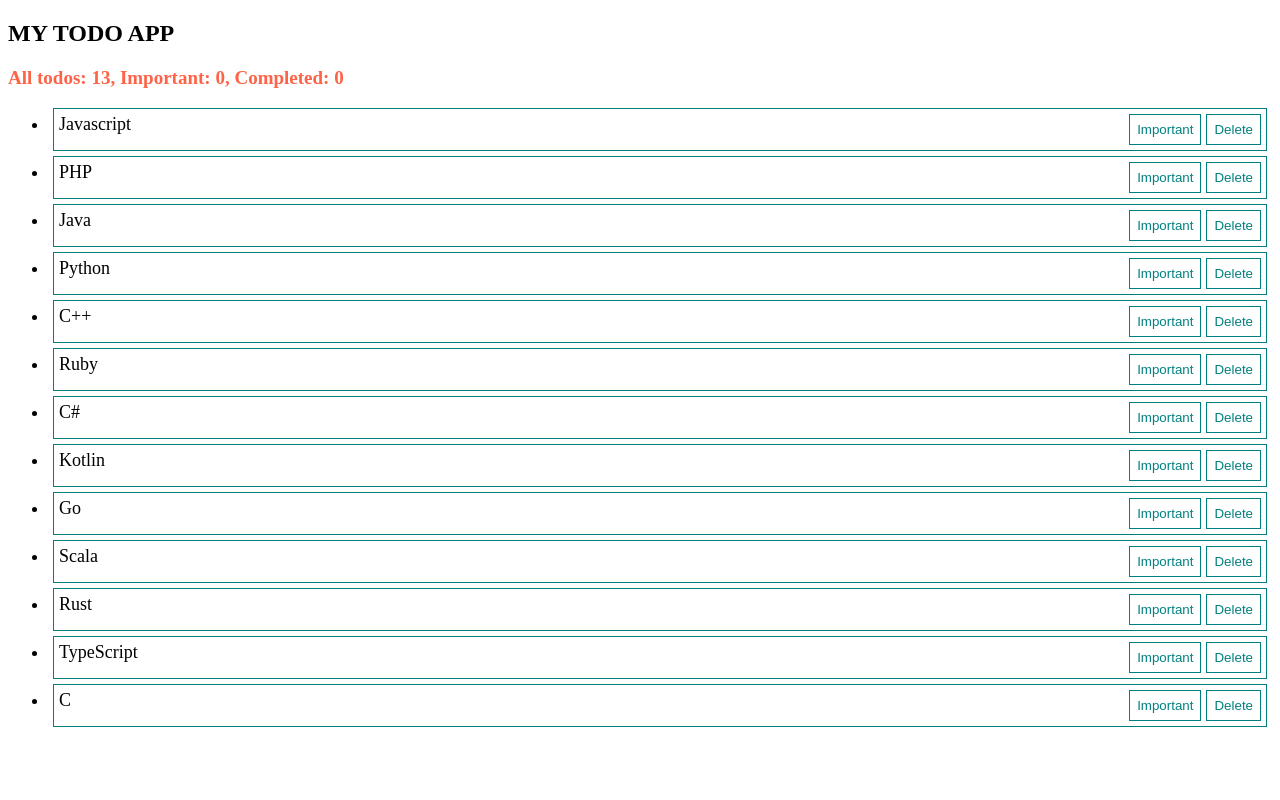
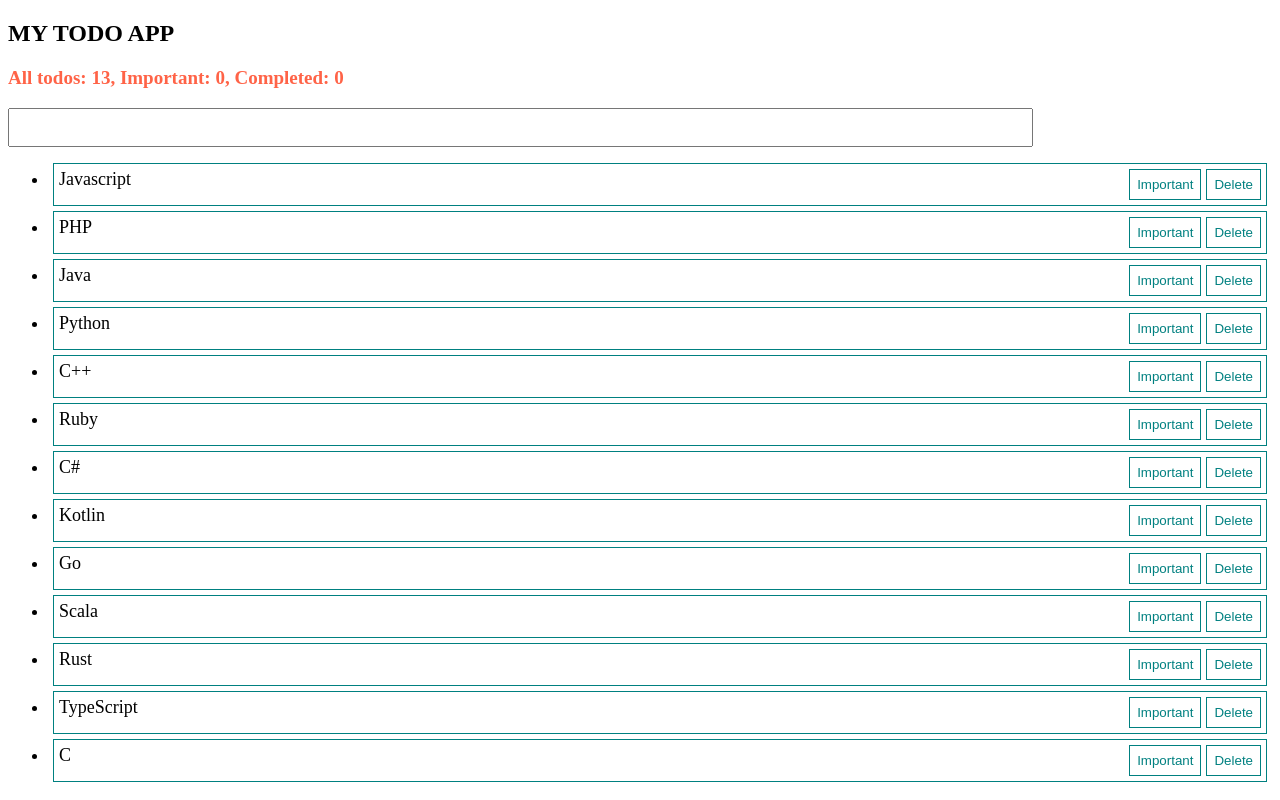
Before and after one commit to lambdahhh/vue-todo, a Vue app: page / in a window 1280 px wide. Built offline with nearby package versions, Linux system fonts and the light colour scheme; the HTML template or start-up script is replaced by a standard one.

Commit message:
make search panel

```diff
--- a/src/App.vue
+++ b/src/App.vue
@@ -1,8 +1,9 @@
 <template>
   <Header />
-  <StatusBar :todosCount="todosCount()" />
+  <StatusBar :todosCount="todosCount" />
+  <SearchPanel v-model="searchString" />
   <TodoList
-      :todos="todos"
+      :todos="searchTodos"
       @setImportant="setImportant"
       @setCompleted="setCompleted"
   />
@@ -12,9 +13,10 @@
 import Header from "@/components/Header";
 import StatusBar from "@/components/StatusBar";
 import TodoList from "@/components/TodoList";
+import SearchPanel from "@/components/SearchPanel";
 export default {
   name: "App",
-  components: {TodoList, StatusBar, Header},
+  components: {SearchPanel, TodoList, StatusBar, Header},
   data() {
     return {
       todos: [
@@ -32,6 +34,7 @@ export default {
         {id: 12, title: 'TypeScript', completed: false, important: false},
         {id: 13, title: 'C', completed: false, important: false},
       ],
+      searchString: ''
     }
   },
   methods: {
@@ -55,6 +58,8 @@ export default {
         ...this.todos.slice(idx + 1)
       ];
     },
+  },
+  computed: {
     todosCount() {
       const completed = this.todos.filter(todo => todo.completed === true).length;
       const important = this.todos.filter(todo => todo.important === true).length;
@@ -64,8 +69,11 @@ export default {
         completed: completed,
         important: important
       }
+    },
+    searchTodos() {
+      return this.todos.filter(todo => todo.title.toLowerCase().includes(this.searchString.toLowerCase()));
     }
-  },
+  }
 }
 </script>
 
--- a/src/components/SearchPanel.vue
+++ b/src/components/SearchPanel.vue
@@ -1,13 +1,24 @@
 <template>
-
+  <input :value="modelValue" @input="updateValue" class="input" type="text" />
 </template>
 
 <script>
 export default {
-  name: "SearchPanel"
+  name: "SearchPanel",
+  props: {
+    modelValue: [String, Number]
+  },
+  methods: {
+    updateValue(event) {
+      this.$emit('update:modelValue', event.target.value)
+    }
+  }
 }
 </script>
 
 <style scoped>
-
+  .input {
+    padding: 10px 5px;
+    width: 80%;
+  }
 </style>
```
